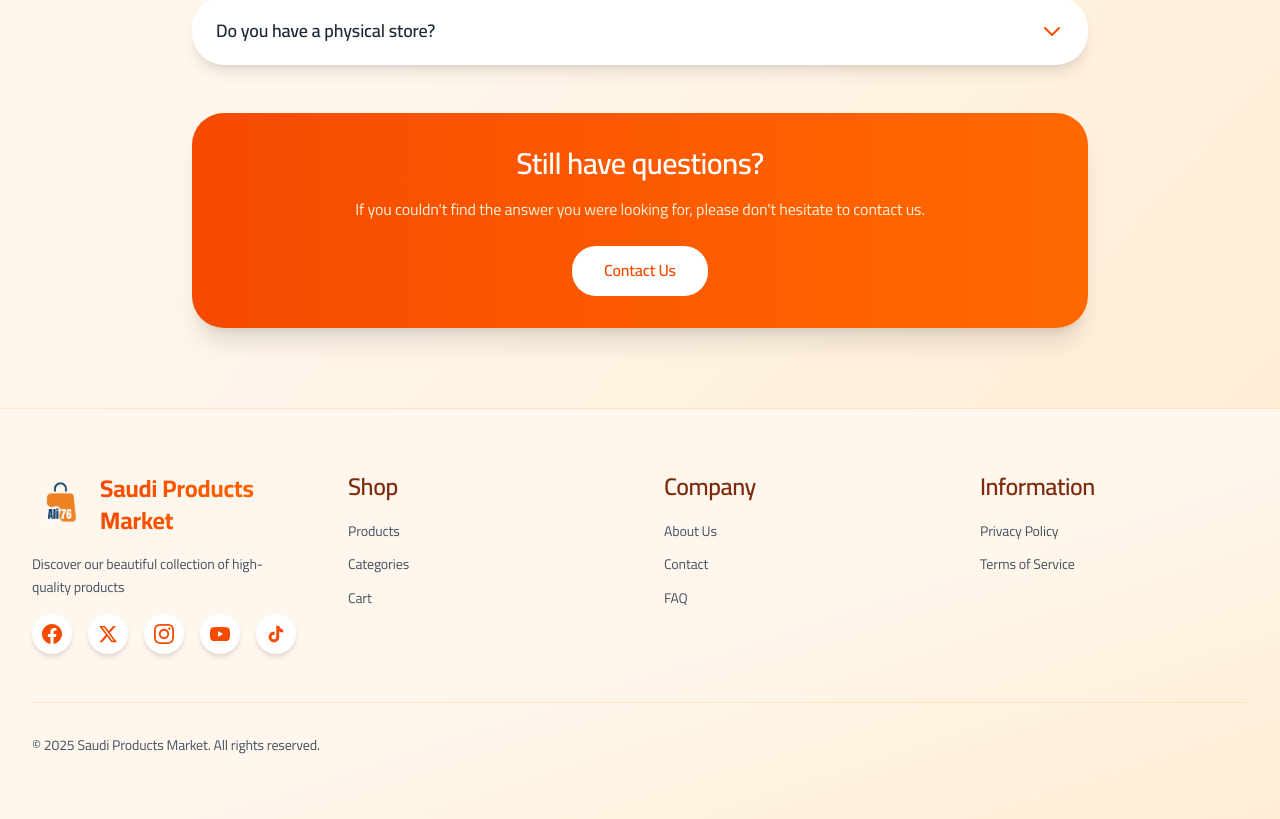
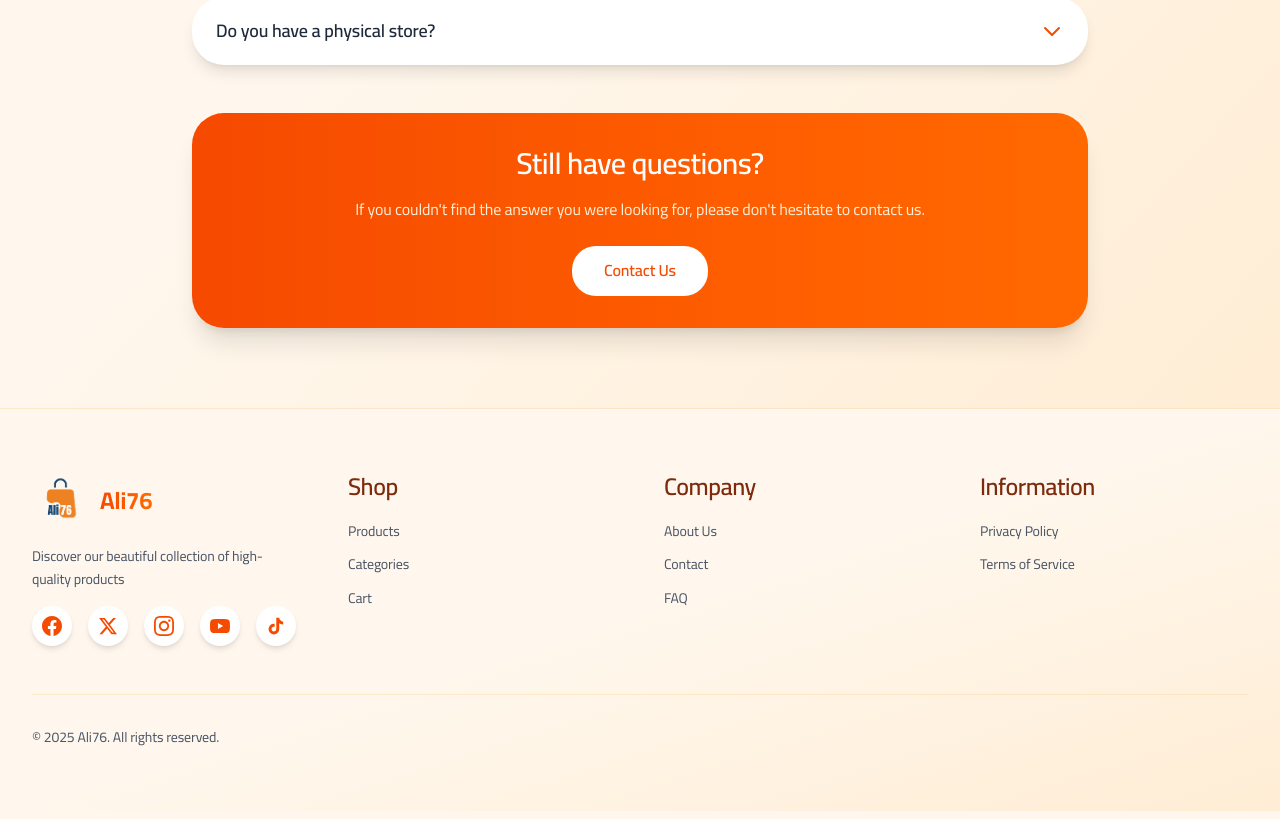
Before and after one commit to sara4ksa-beep/ali76, a Next.js app: page /faq in a window 1280 px wide. Shown: the part 1091-1910 px from the top of the page. Built offline with nearby package versions, Linux system fonts and the light colour scheme; no server answers.

Commit message:
Replace 'السوق السعودي' and 'Saudi Products Market' with 'Ali76' throughout the application

```diff
--- a/app/layout.tsx
+++ b/app/layout.tsx
@@ -15,8 +15,8 @@ const cairo = Cairo({
 });
 
 export const metadata: Metadata = {
-  title: "السوق السعودي للمنتجات",
-  description: "Saudi Products Market - Beautiful e-commerce store with orange theme",
+  title: "Ali76",
+  description: "Ali76 - Beautiful e-commerce store with orange theme",
 };
 
 export default function RootLayout({
--- a/components/Footer.tsx
+++ b/components/Footer.tsx
@@ -94,13 +94,13 @@ export function Footer() {
             <Link href="/" className="inline-flex items-center gap-3 mb-4">
               <Image
                 src="/Ali76.png"
-                alt="Saudi Products Market Logo"
+                alt="Ali76 Logo"
                 width={150}
                 height={50}
                 className="h-14 w-auto object-contain"
               />
               <span className="text-2xl font-bold bg-gradient-to-r from-orange-600 to-orange-500 bg-clip-text text-transparent">
-                {language === 'ar' ? 'السوق السعودي للمنتجات' : 'Saudi Products Market'}
+                Ali76
               </span>
             </Link>
             <p className="text-gray-600 mb-4 text-sm leading-relaxed">
@@ -204,7 +204,7 @@ export function Footer() {
         >
           <div className="flex flex-col md:flex-row justify-between items-center space-y-4 md:space-y-0">
             <p className="text-sm text-gray-600 text-center md:text-left">
-              © {new Date().getFullYear()} {language === 'ar' ? 'السوق السعودي للمنتجات' : 'Saudi Products Market'}. {t('footer.allRightsReserved')}.
+              © {new Date().getFullYear()} Ali76. {t('footer.allRightsReserved')}.
             </p>
           </div>
         </motion.div>
--- a/components/Navigation.tsx
+++ b/components/Navigation.tsx
@@ -59,14 +59,14 @@ export function Navigation() {
             <Link href="/" className="flex items-center gap-3">
               <Image
                 src="/Ali76.png"
-                alt="Saudi Products Market Logo"
+                alt="Ali76 Logo"
                 width={180}
                 height={60}
                 className="h-16 w-auto object-contain"
                 priority
               />
               <span className="text-2xl font-bold text-orange-800">
-                {language === 'ar' ? 'السوق السعودي للمنتجات' : 'Saudi Products Market'}
+                Ali76
               </span>
             </Link>
           </motion.div>
--- a/contexts/LanguageContext.tsx
+++ b/contexts/LanguageContext.tsx
@@ -50,7 +50,7 @@ const translations: Record<Language, Record<string, string>> = {
     'common.category': 'Category',
     'common.view': 'View',
     // Home
-    'home.title': 'Welcome to Saudi Products Market',
+    'home.title': 'Welcome to Ali76',
     'home.subtitle': 'Discover our beautiful collection',
     'home.featuredProducts': 'Featured Products',
     'home.shopNow': 'Shop Now',
@@ -132,7 +132,7 @@ const translations: Record<Language, Record<string, string>> = {
     'about.title': 'About Us',
     'about.subtitle': 'Discover our story and values',
     'about.story': 'Our Story',
-    'about.storyContent1': 'Saudi Products Market was founded with a passion for bringing beautiful, high-quality products to our customers. We believe that shopping should be an enjoyable experience, filled with carefully curated items that bring joy to everyday life.',
+    'about.storyContent1': 'Ali76 was founded with a passion for bringing beautiful, high-quality products to our customers. We believe that shopping should be an enjoyable experience, filled with carefully curated items that bring joy to everyday life.',
     'about.storyContent2': 'Since our inception, we have been committed to providing exceptional customer service and a wide selection of products that meet the diverse needs of our community.',
     'about.mission': 'Our Mission',
     'about.missionContent': 'To provide our customers with the highest quality products and an exceptional shopping experience, while maintaining our commitment to customer satisfaction and community values.',
@@ -217,7 +217,7 @@ const translations: Record<Language, Record<string, string>> = {
     'privacy.subtitle': 'Your privacy is important to us',
     'privacy.lastUpdated': 'Last Updated',
     'privacy.introduction': 'Introduction',
-    'privacy.introContent1': 'At Saudi Products Market, we are committed to protecting your privacy and ensuring the security of your personal information. This Privacy Policy explains how we collect, use, disclose, and safeguard your information when you visit our website and use our services.',
+    'privacy.introContent1': 'At Ali76, we are committed to protecting your privacy and ensuring the security of your personal information. This Privacy Policy explains how we collect, use, disclose, and safeguard your information when you visit our website and use our services.',
     'privacy.introContent2': 'By using our website, you agree to the collection and use of information in accordance with this policy. If you do not agree with our policies and practices, please do not use our services.',
     'privacy.informationWeCollect': 'Information We Collect',
     'privacy.personalInfo': 'Personal Information',
@@ -248,8 +248,8 @@ const translations: Record<Language, Record<string, string>> = {
     'terms.subtitle': 'Please read these terms carefully',
     'terms.lastUpdated': 'Last Updated',
     'terms.acceptance': 'Acceptance of Terms',
-    'terms.acceptanceContent1': 'By accessing and using the Saudi Products Market website, you accept and agree to be bound by the terms and provision of this agreement. If you do not agree to abide by the above, please do not use this service.',
-    'terms.acceptanceContent2': 'These Terms of Service constitute a legally binding agreement between you and Saudi Products Market. We reserve the right to modify these terms at any time, and such modifications will be effective immediately upon posting.',
+    'terms.acceptanceContent1': 'By accessing and using the Ali76 website, you accept and agree to be bound by the terms and provision of this agreement. If you do not agree to abide by the above, please do not use this service.',
+    'terms.acceptanceContent2': 'These Terms of Service constitute a legally binding agreement between you and Ali76. We reserve the right to modify these terms at any time, and such modifications will be effective immediately upon posting.',
     'terms.useOfService': 'Use of Service',
     'terms.eligibility': 'Eligibility',
     'terms.eligibilityContent': 'You must be at least 18 years old to use our services. By using our website, you represent and warrant that you are of legal age to form a binding contract and meet all eligibility requirements.',
@@ -270,7 +270,7 @@ const translations: Record<Language, Record<string, string>> = {
     'terms.returnsContent1': 'We offer a 30-day return policy for unused items in their original packaging. Items must be returned in the same condition they were received.',
     'terms.returnsContent2': 'To initiate a return, please contact our customer service team. Refunds will be processed to the original payment method within 5-10 business days after we receive and inspect the returned item.',
     'terms.limitation': 'Limitation of Liability',
-    'terms.limitationContent': 'To the fullest extent permitted by law, Saudi Products Market shall not be liable for any indirect, incidental, special, consequential, or punitive damages, or any loss of profits or revenues, whether incurred directly or indirectly, or any loss of data, use, goodwill, or other intangible losses.',
+    'terms.limitationContent': 'To the fullest extent permitted by law, Ali76 shall not be liable for any indirect, incidental, special, consequential, or punitive damages, or any loss of profits or revenues, whether incurred directly or indirectly, or any loss of data, use, goodwill, or other intangible losses.',
     'terms.changes': 'Changes to Terms',
     'terms.changesContent': 'We reserve the right to modify or replace these Terms of Service at any time. If a revision is material, we will provide at least 30 days notice prior to any new terms taking effect. Your continued use of the service after any changes constitutes acceptance of those changes.',
     'terms.contact': 'Contact Information',
@@ -328,7 +328,7 @@ const translations: Record<Language, Record<string, string>> = {
     'common.available': 'متوفر',
     'common.category': 'الفئة',
     // Home
-    'home.title': 'مرحباً بك في السوق السعودي للمنتجات',
+    'home.title': 'مرحباً بك في Ali76',
     'home.subtitle': 'اكتشف مجموعتنا الجميلة',
     'home.featuredProducts': 'المنتجات المميزة',
     'home.shopNow': 'تسوق الآن',
@@ -455,7 +455,7 @@ const translations: Record<Language, Record<string, string>> = {
     'about.title': 'من نحن',
     'about.subtitle': 'اكتشف قصتنا وقيمنا',
     'about.story': 'قصتنا',
-    'about.storyContent1': 'تأسس السوق السعودي للمنتجات بشغف لجلب منتجات جميلة وعالية الجودة لعملائنا. نؤمن بأن التسوق يجب أن يكون تجربة ممتعة، مليئة بالعناصر المختارة بعناية التي تجلب الفرح للحياة اليومية.',
+    'about.storyContent1': 'تأسس Ali76 بشغف لجلب منتجات جميلة وعالية الجودة لعملائنا. نؤمن بأن التسوق يجب أن يكون تجربة ممتعة، مليئة بالعناصر المختارة بعناية التي تجلب الفرح للحياة اليومية.',
     'about.storyContent2': 'منذ تأسيسنا، كنا ملتزمين بتقديم خدمة عملاء استثنائية ومجموعة واسعة من المنتجات التي تلبي الاحتياجات المتنوعة لمجتمعنا.',
     'about.mission': 'مهمتنا',
     'about.missionContent': 'تقديم أعلي جودة من المنتجات وتجربة تسوق استثنائية لعملائنا، مع الحفاظ علي التزامنا برضا العملاء وقيم المجتمع.',
@@ -571,8 +571,8 @@ const translations: Record<Language, Record<string, string>> = {
     'terms.subtitle': 'يرجي قراءة هذه الشروط بعناية',
     'terms.lastUpdated': 'آخر تحديث',
     'terms.acceptance': 'قبول الشروط',
-    'terms.acceptanceContent1': 'من خلال الوصول إلي موقع السوق السعودي للمنتجات واستخدامه، فإنك تقبل وتوافق علي الالتزام بشروط وأحكام هذه الاتفاقية. إذا كنت لا توافق علي الالتزام بما سبق، يرجي عدم استخدام هذه الخدمة.',
-    'terms.acceptanceContent2': 'تشكل شروط الخدمة هذه اتفاقية ملزمة قانونيًا بينك وبين السوق السعودي للمنتجات. نحتفظ بالحق في تعديل هذه الشروط في أي وقت، وستكون هذه التعديلات سارية فور النشر.',
+    'terms.acceptanceContent1': 'من خلال الوصول إلي موقع Ali76 واستخدامه، فإنك تقبل وتوافق علي الالتزام بشروط وأحكام هذه الاتفاقية. إذا كنت لا توافق علي الالتزام بما سبق، يرجي عدم استخدام هذه الخدمة.',
+    'terms.acceptanceContent2': 'تشكل شروط الخدمة هذه اتفاقية ملزمة قانونيًا بينك وبين Ali76. نحتفظ بالحق في تعديل هذه الشروط في أي وقت، وستكون هذه التعديلات سارية فور النشر.',
     'terms.useOfService': 'استخدام الخدمة',
     'terms.eligibility': 'الأهلية',
     'terms.eligibilityContent': 'يجب أن تكون في سن 18 عامًا علي الأقل لاستخدام خدماتنا. باستخدام موقعنا، فإنك تمثل وتضمن أنك في سن قانونية لتكوين عقد ملزم وتلبية جميع متطلبات الأهلية.',
@@ -593,7 +593,7 @@ const translations: Record<Language, Record<string, string>> = {
     'terms.returnsContent1': 'نوفر سياسة إرجاع لمدة 30 يومًا للعناصر غير المستخدمة في عبواتها الأصلية. يجب إرجاع العناصر بنفس الحالة التي تم استلامها بها.',
     'terms.returnsContent2': 'لبدء عملية الإرجاع، يرجي الاتصال بفريق خدمة العملاء لدينا. سيتم معالجة المبالغ المستردة إلي طريقة الدفع الأصلية خلال 5-10 أيام عمل بعد استلامنا وفحص العنصر المرتجع.',
     'terms.limitation': 'تحديد المسؤولية',
-    'terms.limitationContent': 'إلي أقصي حد يسمح به القانون، لن يكون السوق السعودي للمنتجات مسؤولاً عن أي أضرار غير مباشرة أو عرضية أو خاصة أو تبعية أو عقابية، أو أي خسارة في الأرباح أو الإيرادات، سواء تم تكبدها مباشرة أو غير مباشرة، أو أي خسارة في البيانات أو الاستخدام أو السمعة التجارية أو الخسائر غير الملموسة الأخري.',
+    'terms.limitationContent': 'إلي أقصي حد يسمح به القانون، لن يكون Ali76 مسؤولاً عن أي أضرار غير مباشرة أو عرضية أو خاصة أو تبعية أو عقابية، أو أي خسارة في الأرباح أو الإيرادات، سواء تم تكبدها مباشرة أو غير مباشرة، أو أي خسارة في البيانات أو الاستخدام أو السمعة التجارية أو الخسائر غير الملموسة الأخري.',
     'terms.changes': 'تغييرات الشروط',
     'terms.changesContent': 'نحتفظ بالحق في تعديل أو استبدال شروط الخدمة هذه في أي وقت. إذا كان التنقيح مهمًا، فسنوفر إشعارًا لمدة 30 يومًا علي الأقل قبل سريان أي شروط جديدة. استمرارك في استخدام الخدمة بعد أي تغييرات يشكل قبولًا لتلك التغييرات.',
     'terms.contact': 'معلومات الاتصال',
```
